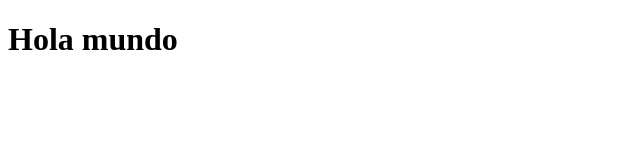
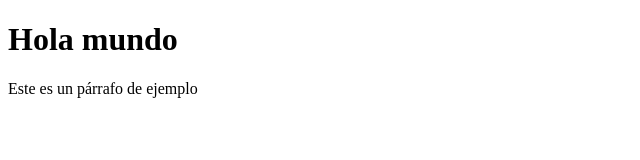
Before and after one commit to alvaromartint05-png/proyecto-control-versiones, a plain HTML site: page index.html in a window 1280 px wide. Shown: the whole page, without its empty margins (0-640 px from the left). Drawn offline with Linux system fonts and the light colour scheme.

Commit message:
Añadido un párrafo de ejemplo en index.html

```diff
--- a/index.html
+++ b/index.html
@@ -6,5 +6,6 @@
 </head>
 <body>
   <h1>Hola mundo</h1>
+  <p>Este es un párrafo de ejemplo</p>
 </body>
 </html>
```
